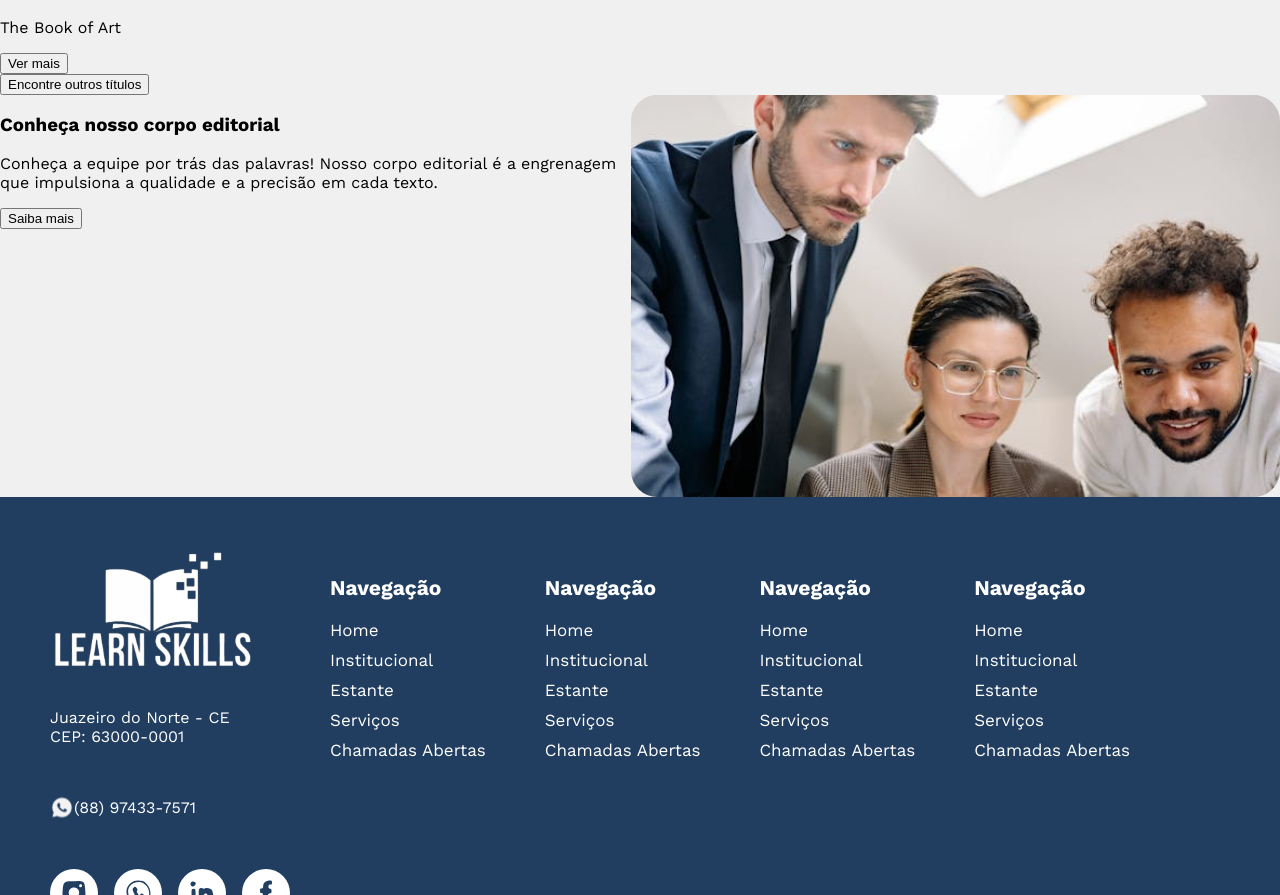
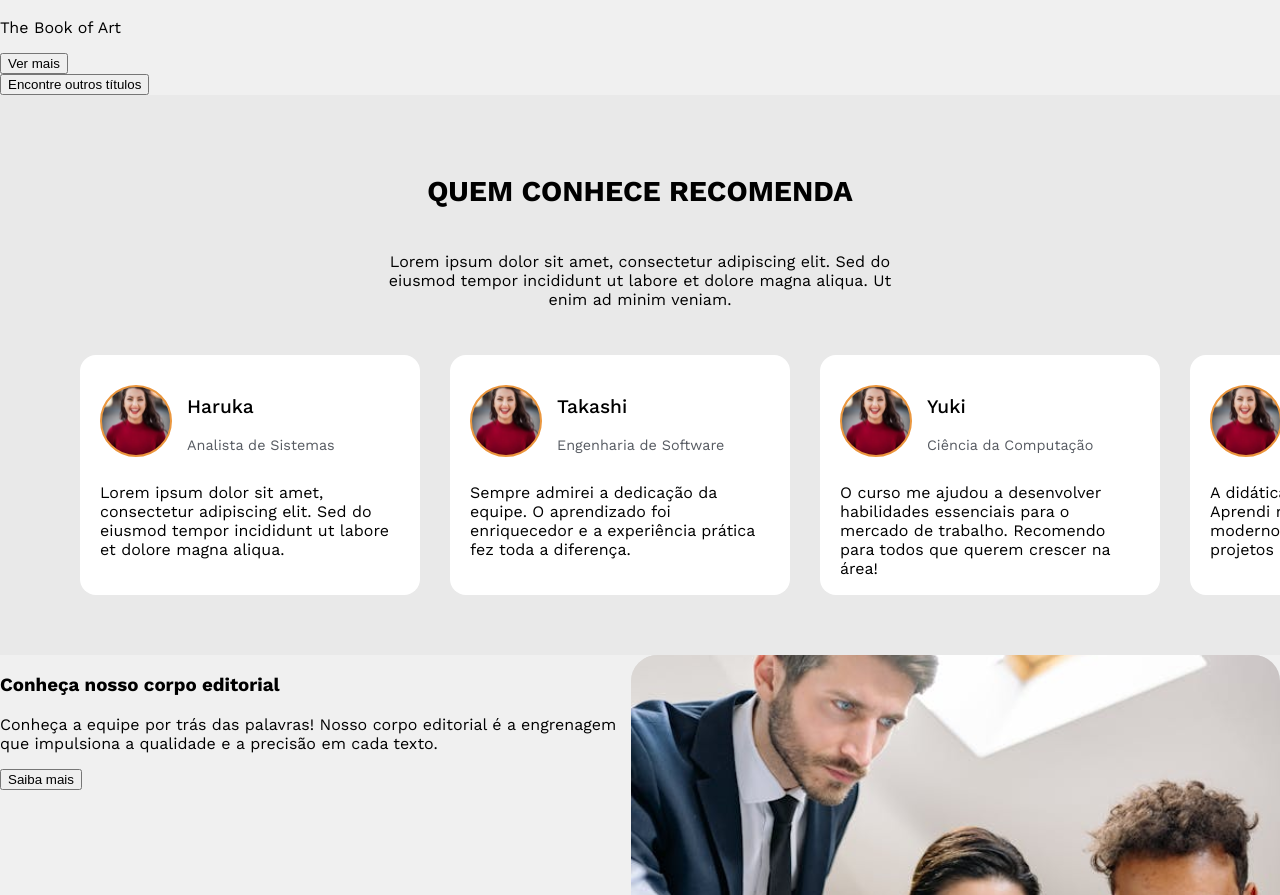
Before and after one commit to extension-projects/ls_nexti, a React (Vite) app in the folder frontend/front/: page / in a window 1280 px wide. Shown: the part 1295-2190 px from the top of the page. Built offline with nearby package versions, Linux system fonts and the light colour scheme.

Commit message:
adicionado componente Recomendacao e integrado na página inicial

```diff
--- /dev/null
+++ b/frontend/front/src/components/recomendacao/index.jsx
@@ -0,0 +1,18 @@
+import './style.css'
+
+export function Recomendacao ({nome, curso, texto, foto}) {
+    return(
+        <div className='container-recomendacao'>
+            <div className='header-recomendacao'>
+                    <img src={foto} alt="" />
+                    <div>
+                        <p className='nome'>{nome}</p>
+                        <p className='curso'>{curso}</p>
+                    </div>
+            </div>
+
+            <p className='texto'>{texto}</p>
+        </div>
+
+    )
+}
--- /dev/null
+++ b/frontend/front/src/components/recomendacao/style.css
@@ -0,0 +1,32 @@
+.container-recomendacao{
+    display: flex;
+    flex-direction: column;
+    width: 450px;
+    height: 200px;
+    background-color: rgba(255, 255, 255, 1);
+    border-radius: 16px;
+    padding: 20px;
+
+
+}
+
+.header-recomendacao div {
+
+}
+
+.container-recomendacao .nome {
+    font-weight: 500;
+    font-size: 1.2rem;
+}
+
+
+
+.container-recomendacao .curso {
+    color: rgba(86, 90, 97, 1);
+    font-size: 0.9rem;
+}
+
+.container-recomendacao .header-recomendacao{
+    display: flex;
+    gap: 15px;
+}
--- a/frontend/front/src/pages/Home.jsx
+++ b/frontend/front/src/pages/Home.jsx
@@ -2,6 +2,7 @@ import { Footer } from "../components/footer";
 import { Header } from "../components/header";
 import { Livro } from "../components/livro";
 import { Navigation } from "../components/navigation";
+import { Recomendacao } from "../components/recomendacao";
 
 import '../styles/Home.css'
 
@@ -11,7 +12,49 @@ import ImgLivro1 from '../assets/img/livro1.svg'
 import ImgLivro2 from '../assets/img/livro2.svg'
 import ImgLivro3 from '../assets/img/livro3.svg'
 
+import ImgPerfil from '../assets/img/perfil-test.svg'
+
 function Home () {
+
+    const recomendacoes = [
+        {
+          nome: "Haruka",
+          curso: "Analista de Sistemas",
+          texto: "Lorem ipsum dolor sit amet, consectetur adipiscing elit. Sed do eiusmod tempor incididunt ut labore et dolore magna aliqua.",
+          foto: ImgPerfil
+        },
+        {
+          nome: "Takashi",
+          curso: "Engenharia de Software",
+          texto: "Sempre admirei a dedicação da equipe. O aprendizado foi enriquecedor e a experiência prática fez toda a diferença.",
+          foto: ImgPerfil
+        },
+        {
+          nome: "Yuki",
+          curso: "Ciência da Computação",
+          texto: "O curso me ajudou a desenvolver habilidades essenciais para o mercado de trabalho. Recomendo para todos que querem crescer na área!",
+          foto: ImgPerfil
+        },
+        {
+          nome: "Souta",
+          curso: "Desenvolvimento Web",
+          texto: "A didática utilizada foi incrível! Aprendi muito sobre frameworks modernos e como aplicá-los em projetos reais.",
+          foto: ImgPerfil
+        },
+        {
+          nome: "Aoi",
+          curso: "Banco de Dados",
+          texto: "Um curso bem estruturado, com material de qualidade e professores que realmente entendem do assunto.",
+          foto: ImgPerfil
+        },
+        {
+          nome: "Ren",
+          curso: "Segurança da Informação",
+          texto: "Aprendi muito sobre cibersegurança e melhores práticas para proteger sistemas contra ataques.",
+          foto: ImgPerfil
+        }
+      ];
+
     return (
         <>
             <Header />
@@ -28,12 +71,27 @@ function Home () {
                 <button>Encontre outros títulos</button>
             </section>
 
-            {/* <section className="container-recomendacoes">
-                <h3>QUEM CONHECE RECOMENDA</h3>
-                <p>Lorem ipsum dolor sit amet, consectetur adipiscing elit. Sed do eiusmod tempor incididunt ut labore et dolore magna aliqua. Ut enim ad minim veniam.</p>
+            <section className="container-recomendacoes">
+                <div className="header-recomendacoes">
+                    <h3>QUEM CONHECE RECOMENDA</h3>
+                    <p>Lorem ipsum dolor sit amet, consectetur adipiscing elit. Sed do eiusmod tempor incididunt ut labore et dolore magna aliqua. Ut enim ad minim veniam.</p>
+                </div>
+
+                    <div className="cards-recomendacoes">
+                        {recomendacoes.map((rec, index) => (
+                        <Recomendacao
+                            key={index}
+                            nome={rec.nome}
+                            curso={rec.curso}
+                            texto={rec.texto}
+                            foto={rec.foto}
+                        />
+                        ))}
+                    </div>
 
 
-            </section> */}
+
+            </section>
 
             <section className="container-editorial-section">
                 <div>
--- a/frontend/front/src/styles/Home.css
+++ b/frontend/front/src/styles/Home.css
@@ -1,3 +1,56 @@
 .container-editorial-section {
     display: flex;
 }
+
+.cards-recomendacoes {
+    display: flex;
+    gap: 30px;
+    overflow-x: auto;
+    padding: 10px 80px;
+
+
+}
+
+.container-recomendacoes {
+    background-color: rgba(233, 233, 233, 1);
+    padding: 50px 0;
+
+}
+
+.cards-recomendacoes > * {
+    flex: 0 0 auto; /* Mantém o tamanho fixo dos elementos filhos */
+    min-width: 250px; /* Define um tamanho mínimo para os cards */
+    max-width: 300px; /* Limita a largura máxima */
+    overflow: hidden; /* Evita que o conteúdo vaze */
+    white-space: normal; /* Permite quebra de linha no texto */
+    word-wrap: break-word; /* Garante que palavras longas quebrem corretamente */
+
+
+}
+
+/* Ajuste no texto dentro do card */
+.cards-recomendacoes .texto-recomendacao {
+    text-align: center; /* Centraliza o texto */
+    font-size: 1rem;
+    line-height: 1.5;
+    overflow: hidden;
+    white-space: normal; /* Permite quebras de linha */
+    word-wrap: break-word; /* Evita que palavras longas saiam do card */
+}
+
+
+.header-recomendacoes {
+    display: flex;
+    flex-direction: column;
+    align-items: center;
+    padding-bottom: 20px
+}
+
+.header-recomendacoes h3{
+    font-size: 1.8rem
+}
+
+.header-recomendacoes p{
+    width: 40%;
+    text-align: center;
+}
```
Also changed, not shown: frontend/front/src/assets/img/perfil-test.svg (added).
